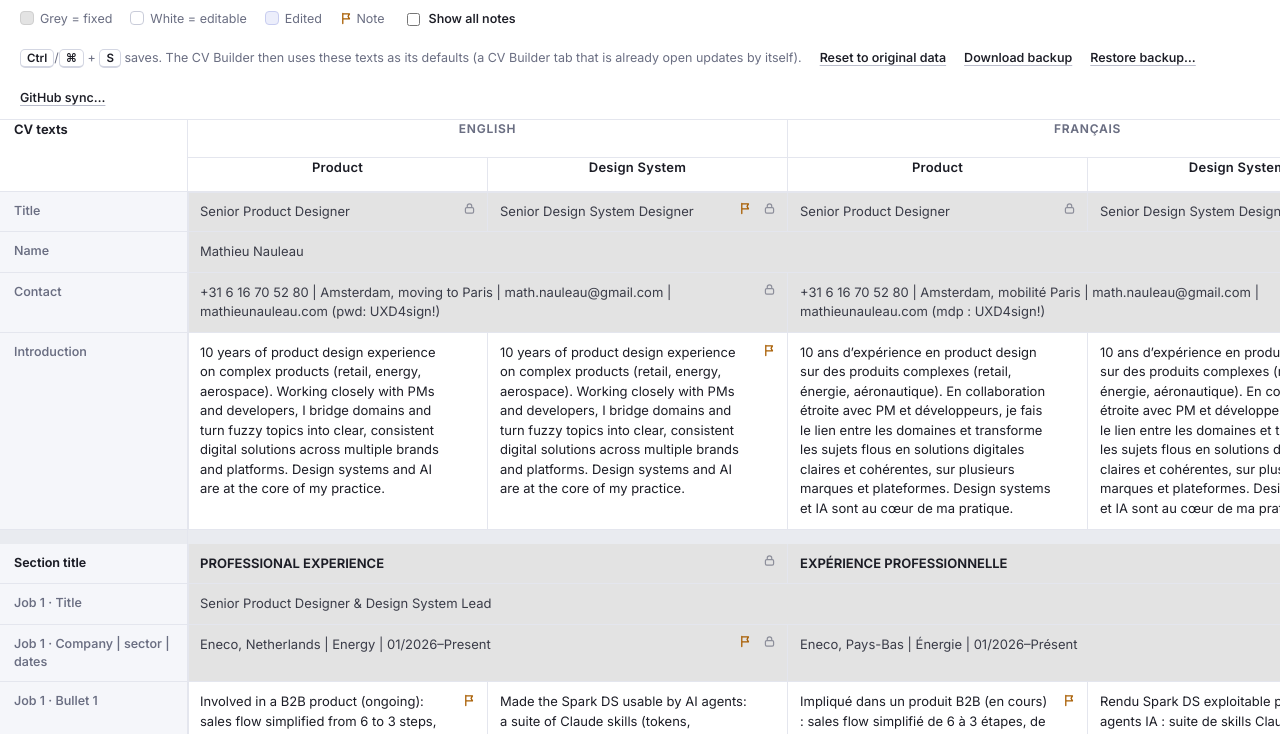
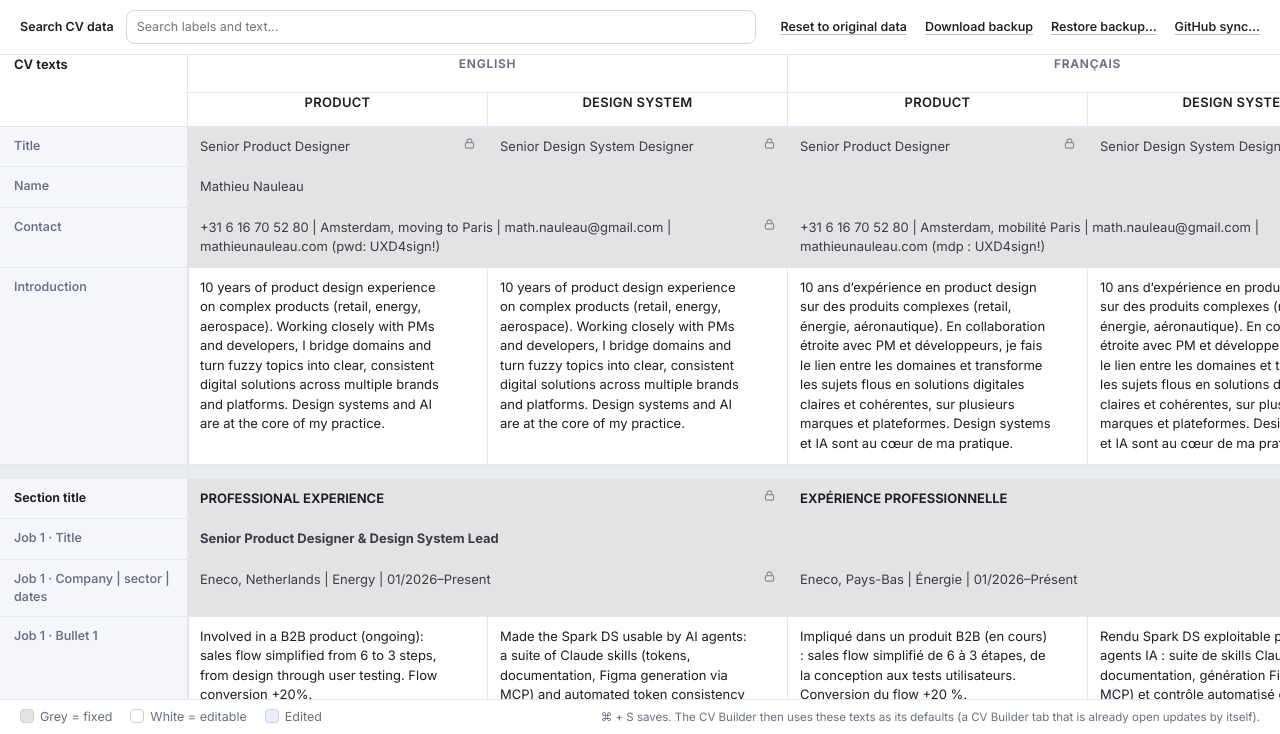
Before and after one commit to mathieunauleau/mathieunauleau.github.io, a plain HTML site: page 5face4c93baff88a89a7fb13a3cebba9f4f93634/cvbuilder/CV-Data.html in a window 1280 px wide. Shown: the part 66-800 px from the top of the page. Drawn offline with Linux system fonts and the light colour scheme.

Commit message:
Added search bar

```diff
--- a/5face4c93baff88a89a7fb13a3cebba9f4f93634/cvbuilder/CV-Data.html
+++ b/5face4c93baff88a89a7fb13a3cebba9f4f93634/cvbuilder/CV-Data.html
@@ -86,11 +86,6 @@
       border-radius: 10px;
     }
 
-    .brand:focus-visible {
-      outline: 0;
-      box-shadow: var(--ring);
-    }
-
     .brand-mark {
       width: 34px;
       height: 34px;
@@ -111,12 +106,6 @@
     .brand-sub {
       font-size: 12px;
       color: var(--ui-muted);
-    }
-
-    .brand:hover .brand-sub {
-      color: var(--ink);
-      text-decoration: underline;
-      text-underline-offset: 3px;
     }
 
     .spacer {
@@ -287,6 +276,75 @@
       flex: 1;
     }
 
+    .search-bar {
+      flex: none;
+      display: flex;
+      align-items: center;
+      gap: 12px;
+      flex-wrap: wrap;
+      padding: 10px 20px;
+      border-bottom: 1px solid var(--ui-line);
+      background: #fff;
+      font-size: 12.5px;
+      color: var(--ink);
+    }
+
+    .search-bar label {
+      font-weight: 600;
+      flex: none;
+    }
+
+    .search-bar input {
+      width: min(100%, 420px);
+      flex: 1 1 220px;
+      height: 34px;
+      padding: 0 10px;
+      border: 1px solid #d3d6e2;
+      border-radius: 8px;
+      font: inherit;
+    }
+
+    .search-bar input:focus-visible {
+      outline: 0;
+      box-shadow: var(--ring);
+    }
+
+    .search-status {
+      color: var(--ui-muted);
+    }
+
+    .search-actions {
+      display: flex;
+      align-items: center;
+      gap: 18px;
+      margin-left: auto;
+    }
+
+    .page-footer {
+      flex: none;
+      display: flex;
+      align-items: center;
+      justify-content: space-between;
+      gap: 18px;
+      flex-wrap: wrap;
+      padding: 8px 20px;
+      border-top: 1px solid var(--ui-line);
+      background: var(--ui-bg);
+      color: var(--ui-muted);
+      font-size: 11.5px;
+    }
+
+    .page-footer .legend {
+      padding: 0;
+      border: 0;
+      background: transparent;
+    }
+
+    .save-hint {
+      margin-left: auto;
+      text-align: right;
+    }
+
     /* ── table ── */
     .wrap {
       flex: 1;
@@ -398,6 +456,10 @@
     td.locked.sec-title {
       font-weight: 650;
       color: var(--ink);
+    }
+
+    td.locked.job-title {
+      font-weight: 700;
     }
 
     td.editable {
@@ -432,7 +494,6 @@
       color: #a0a3b3;
     }
 
-    .flag,
     .undo {
       position: absolute;
       right: 6px;
@@ -448,60 +509,22 @@
       padding: 0;
     }
 
-    .flag {
-      top: 6px;
-    }
-
     .undo {
       bottom: 6px;
     }
 
-    td.locked .flag {
-      right: 30px;
-      top: 5px;
-    }
-
-    .flag:hover,
     .undo:hover {
       background: rgba(28, 29, 38, 0.08);
       color: var(--ink);
     }
 
-    .flag:focus-visible,
     .undo:focus-visible {
       outline: 0;
       box-shadow: var(--ring);
     }
 
-    .flag[aria-pressed="true"] {
-      background: #fff3df;
-      color: var(--warn);
-    }
-
-    .flag.has {
-      color: var(--warn);
-    }
-
     td.editable:not(.edited) .undo {
       display: none;
-    }
-
-    .note {
-      margin: 0 12px 10px;
-      padding: 8px 10px;
-      border-radius: 8px;
-      background: #fff6e8;
-      border: 1px solid #f0dcb8;
-      color: #6a4a12;
-      font-size: 12px;
-      line-height: 1.5;
-      white-space: pre-line;
-    }
-
-    td.locked .note {
-      margin: 0 0 0;
-      margin-top: 8px;
-      margin-right: -22px;
     }
 
     tr.gap td,
@@ -638,15 +661,15 @@
 
 <body>
   <header class="top">
-    <a class="brand" id="backLink" href="index.html" target="_blank" title="Back to the CV Builder">
+    <div class="brand">
       <span class="brand-mark" aria-hidden="true">
         <svg width="18" height="18" viewBox="0 0 18 18" fill="none">
           <rect x="3" y="2" width="12" height="14" rx="2" stroke="#fff" stroke-width="1.5" />
           <path d="M6 6.5h6M6 9h6M6 11.5h3.5" stroke="#fff" stroke-width="1.5" stroke-linecap="round" />
         </svg>
       </span>
-      <span><span class="brand-name">CV data</span><br /><span class="brand-sub">Back to CV Builder</span></span>
-    </a>
+      <span><span class="brand-name">CV data</span><br /><span class="brand-sub">Edit the default content</span></span>
+    </div>
     <span class="spacer"></span>
     <div class="status" id="status" role="status" aria-live="polite">
       <span class="dot"></span><span id="statusText">Loading…</span>
@@ -659,21 +682,11 @@
     </button>
   </header>
 
-  <div class="legend">
-    <span><span class="sw locked"></span>Grey = fixed</span>
-    <span><span class="sw"></span>White = editable</span>
-    <span><span class="sw edited"></span>Edited</span>
-    <span><svg width="13" height="13" viewBox="0 0 14 14" fill="none" aria-hidden="true"
-        style="vertical-align: -2px; color: var(--warn)">
-        <path d="M3 1.5v11M3 2h7.2l-1.5 2.7 1.5 2.7H3" stroke="currentColor" stroke-width="1.4" stroke-linecap="round"
-          stroke-linejoin="round" />
-      </svg>
-      Note</span>
-    <label><input type="checkbox" id="showNotes" /> Show all notes</label>
-    <span class="grow"></span>
-    <span><kbd>Ctrl</kbd>/<kbd>⌘</kbd> + <kbd>S</kbd> saves. The CV Builder then
-      uses these texts as its defaults (a CV Builder tab that is already open
-      updates by itself).</span>
+  <div class="search-bar">
+    <label for="cvSearch">Search CV data</label>
+    <input id="cvSearch" type="search" placeholder="Search labels and text…" autocomplete="off" />
+    <span class="search-status" id="searchStatus" role="status" aria-live="polite"></span>
+    <div class="search-actions">
       <button class="link" id="resetBtn" type="button">
         Reset to original data
       </button>
@@ -683,6 +696,7 @@
       </button>
       <input type="file" id="restoreFile" accept="application/json,.json" hidden />
       <button class="link" id="syncBtn" type="button">GitHub sync…</button>
+    </div>
   </div>
 
   <dialog class="sync" id="syncDlg" aria-labelledby="syncTitle">
@@ -733,6 +747,15 @@
     </table>
   </div>
 
+  <footer class="page-footer">
+    <div class="legend">
+      <span><span class="sw locked"></span>Grey = fixed</span>
+      <span><span class="sw"></span>White = editable</span>
+      <span><span class="sw edited"></span>Edited</span>
+    </div>
+    <span class="save-hint">⌘ + S saves. The CV Builder then uses these texts as its defaults (a CV Builder tab that is already open updates by itself).</span>
+  </footer>
+
   <script>
     /* ── shared by CV Builder and CV Data: sheet model → CV data, saved edits ── */
     const TEXTS_KEY = "cvb.texts.v1";
@@ -770,6 +793,14 @@
               .replace(/\s*[\r\n]+\s*/g, " ")
               .trim()
               .slice(0, 600);
+        });
+      sheet.rows.forEach((r) => {
+        if (r.label === "Section title")
+          r.groups.forEach((g) => {
+            const key = cellKey(r, g);
+            if (Object.prototype.hasOwnProperty.call(out, key))
+              out[key] = out[key].toLocaleUpperCase();
+          });
       });
       return out;
     }
@@ -1214,6 +1245,15 @@
             },
           ],
         },
+        {
+          label: "Job 1 · Bullet 5",
+          groups: [
+            { from: 0, to: 0, value: "", locked: false, notes: [] },
+            { from: 1, to: 1, value: "", locked: false, notes: [] },
+            { from: 2, to: 2, value: "", locked: false, notes: [] },
+            { from: 3, to: 3, value: "", locked: false, notes: [] },
+          ],
+        },
         { spacer: true },
         {
           label: "Job 2 · Title",
@@ -2173,6 +2213,12 @@
     };
 
     const $ = (s, r = document) => r.querySelector(s);
+    SHEET.rows.forEach((r) => {
+      if (r.label === "Section title")
+        r.groups.forEach((g) => {
+          g.value = g.value.toLocaleUpperCase();
+        });
+    });
     const esc = (s) =>
       String(s).replace(
         /[&<>"]/g,
@@ -2180,8 +2226,6 @@
       );
     const ICON_LOCK =
       '<svg class="lock" width="13" height="13" viewBox="0 0 14 14" fill="none" aria-hidden="true"><rect x="2.6" y="6" width="8.8" height="6" rx="1.4" stroke="currentColor" stroke-width="1.3"/><path d="M4.6 6V4.4a2.4 2.4 0 0 1 4.8 0V6" stroke="currentColor" stroke-width="1.3"/></svg>';
-    const ICON_FLAG =
-      '<svg width="13" height="13" viewBox="0 0 14 14" fill="none" aria-hidden="true"><path d="M3 1.5v11M3 2h7.2l-1.5 2.7 1.5 2.7H3" stroke="currentColor" stroke-width="1.4" stroke-linecap="round" stroke-linejoin="round"/></svg>';
     const ICON_UNDO =
       '<svg width="13" height="13" viewBox="0 0 14 14" fill="none" aria-hidden="true"><path d="M4.2 3.2H8a3 3 0 0 1 0 6H4.5M4.2 3.2l1.8-1.8M4.2 3.2L6 5" stroke="currentColor" stroke-width="1.4" stroke-linecap="round" stroke-linejoin="round"/></svg>';
 
@@ -2214,30 +2258,24 @@
       const cols = SHEET.columns;
       $("#grid thead").innerHTML =
         `<tr><th class="corner" rowspan="2" scope="col">${esc(SHEET.title || "CV texts")}</th><th colspan="2" scope="colgroup">${esc(cols[0].lang)}</th><th colspan="2" scope="colgroup">${esc(cols[2].lang)}</th></tr>` +
-        `<tr>${cols.map((c) => `<th scope="col">${esc(c.role)}</th>`).join("")}</tr>`;
+        `<tr>${cols.map((c) => `<th scope="col">${esc(c.role.toLocaleUpperCase())}</th>`).join("")}</tr>`;
       const body = SHEET.rows
         .map((r) => {
           if (r.spacer)
             return '<tr class="gap"><th></th><td colspan="4"></td></tr>';
           const isSec = r.label === "Section title";
+          const isJobTitle = /^Job \d+ · Title$/.test(r.label);
           const tds = r.groups
             .map((g) => {
               const span = g.to - g.from + 1,
                 key = cellKey(r, g);
-              const notes = (g.notes || []).length;
-              const flag = notes
-                ? `<button class="flag has" type="button" aria-pressed="false" aria-label="Show the note on this cell" title="Note">${ICON_FLAG}</button>`
-                : "";
-              const note = notes
-                ? `<div class="note" hidden>${esc(g.notes.join("\n\n"))}</div>`
-                : "";
               if (!isEditable(g))
-                return `<td class="locked${isSec ? " sec-title" : ""}" colspan="${span}">${esc(g.value)}${ICON_LOCK}${flag}${note}</td>`;
+                return `<td class="locked${isSec ? " sec-title" : ""}${isJobTitle ? " job-title" : ""}" colspan="${span}">${esc(g.value)}${ICON_LOCK}</td>`;
               const v = Object.prototype.hasOwnProperty.call(draft, key)
                 ? draft[key]
                 : orig.get(key);
               const label = `${r.label}, ${cols[g.from].lang} ${cols[g.from].role}`;
-              return `<td class="editable" data-key="${esc(key)}"><textarea rows="1" maxlength="${maxLen(r)}" aria-label="${esc(label)}" placeholder="(empty)">${esc(v)}</textarea>${flag}<button class="undo" type="button" aria-label="Restore the original text" title="Restore the original text">${ICON_UNDO}</button>${note}</td>`;
+              return `<td class="editable" data-key="${esc(key)}"><textarea rows="1" maxlength="${maxLen(r)}" aria-label="${esc(label)}" placeholder="(empty)">${esc(v)}</textarea><button class="undo" type="button" aria-label="Restore the original text" title="Restore the original text">${ICON_UNDO}</button></td>`;
             })
             .join("");
           return `<tr${isSec ? ' class="sec"' : ""}><th scope="row">${esc(r.label)}</th>${tds}</tr>`;
@@ -2248,7 +2286,7 @@
         paint(td);
         autosize($("textarea", td));
       });
-      setNotes($("#showNotes").checked);
+      applySearch();
     }
     const autosize = (ta) => {
       ta.style.height = "auto";
@@ -2263,12 +2301,29 @@
       );
       td.classList.toggle("empty", !ta.value.trim());
     }
-    function setNotes(all) {
-      document.querySelectorAll("td .note").forEach((n) => {
-        const f = n.parentElement.querySelector(".flag");
-        n.hidden = !all;
-        if (f) f.setAttribute("aria-pressed", String(all));
-      });
+    function applySearch() {
+      const query = $("#cvSearch").value.trim().toLocaleLowerCase();
+      let matches = 0;
+      document.querySelectorAll("#grid tbody tr").forEach((row) => {
+        if (row.classList.contains("gap")) {
+          row.hidden = Boolean(query);
+          return;
+        }
+        const text = Array.from(row.cells)
+          .map((cell) => {
+            const textarea = $("textarea", cell);
+            return textarea ? textarea.value : cell.textContent;
+          })
+          .join(" ")
+          .toLocaleLowerCase();
+        row.hidden = Boolean(query) && !text.includes(query);
+        if (!row.hidden) matches++;
+      });
+      $("#searchStatus").textContent = query
+        ? matches
+          ? `${matches} matching rows`
+          : "No matching rows"
+        : "";
     }
 
     /* ── status ── */
@@ -2339,13 +2394,17 @@
       if (!ta) return;
       const td = ta.closest("td"),
         k = td.dataset.key;
-      const flat = ta.value.replace(/\s*[\r\n]+\s*/g, " ");
+      const text = ta.value.replace(/\s*[\r\n]+\s*/g, " ");
+      const flat = td.parentElement.classList.contains("sec")
+        ? text.toLocaleUpperCase()
+        : text;
       if (flat !== ta.value) ta.value = flat; // cells are single paragraphs: no line breaks
       const v = flat.trim();
       if (v === orig.get(k)) delete draft[k];
       else draft[k] = v;
       paint(td);
       autosize(ta);
+      applySearch();
       status();
     });
     $("#grid").addEventListener("keydown", (e) => {
@@ -2353,13 +2412,6 @@
         e.preventDefault();
     });
     $("#grid").addEventListener("click", (e) => {
-      const flag = e.target.closest(".flag");
-      if (flag) {
-        const n = flag.parentElement.querySelector(".note");
-        n.hidden = !n.hidden;
-        flag.setAttribute("aria-pressed", String(!n.hidden));
-        return;
-      }
       const undo = e.target.closest(".undo");
       if (undo) {
         const td = undo.closest("td"),
@@ -2368,13 +2420,12 @@
         ta.value = orig.get(td.dataset.key);
         paint(td);
         autosize(ta);
+        applySearch();
         status();
         ta.focus();
       }
     });
-    $("#showNotes").addEventListener("change", (e) =>
-      setNotes(e.target.checked),
-    );
+    $("#cvSearch").addEventListener("input", applySearch);
     window.addEventListener("resize", () =>
       document.querySelectorAll("td.editable textarea").forEach(autosize),
     );
@@ -2495,18 +2546,6 @@
         e.target.value = "";
       };
       rd.readAsText(f);
-    });
-
-    /* ── back to the builder: focus the tab that opened this page, else open a new one ── */
-    $("#backLink").addEventListener("click", (e) => {
-      try {
-        if (window.opener && !window.opener.closed) {
-          e.preventDefault();
-          window.opener.focus();
-        }
-      } catch (err) {
-        /* open normally */
-      }
     });
 
     /* ── GitHub sync: Save also writes the edits to a JSON file in the repo, and opening the page loads it,
```
Also changed, not shown: 5face4c93baff88a89a7fb13a3cebba9f4f93634/cvbuilder/CV-texts-backup.json (+29 -5 lines). Lines whose indentation alone changed are shown as unchanged.
